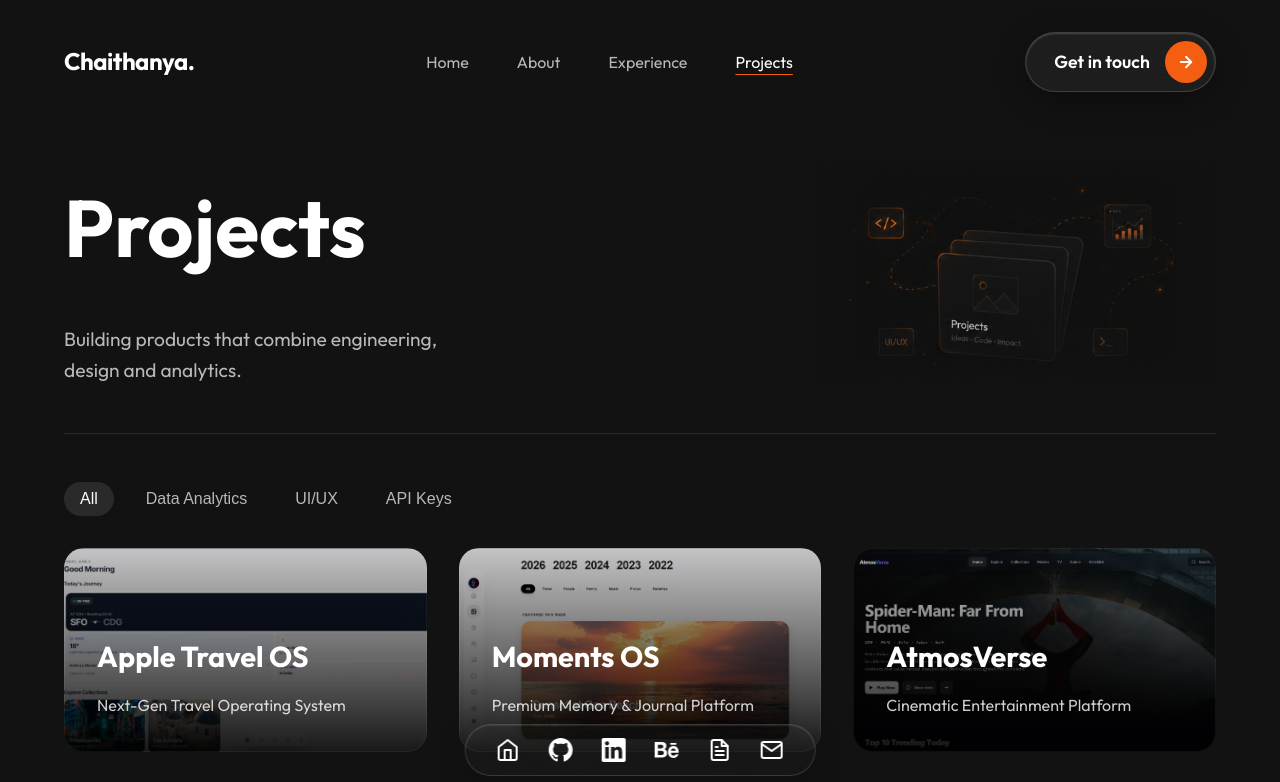
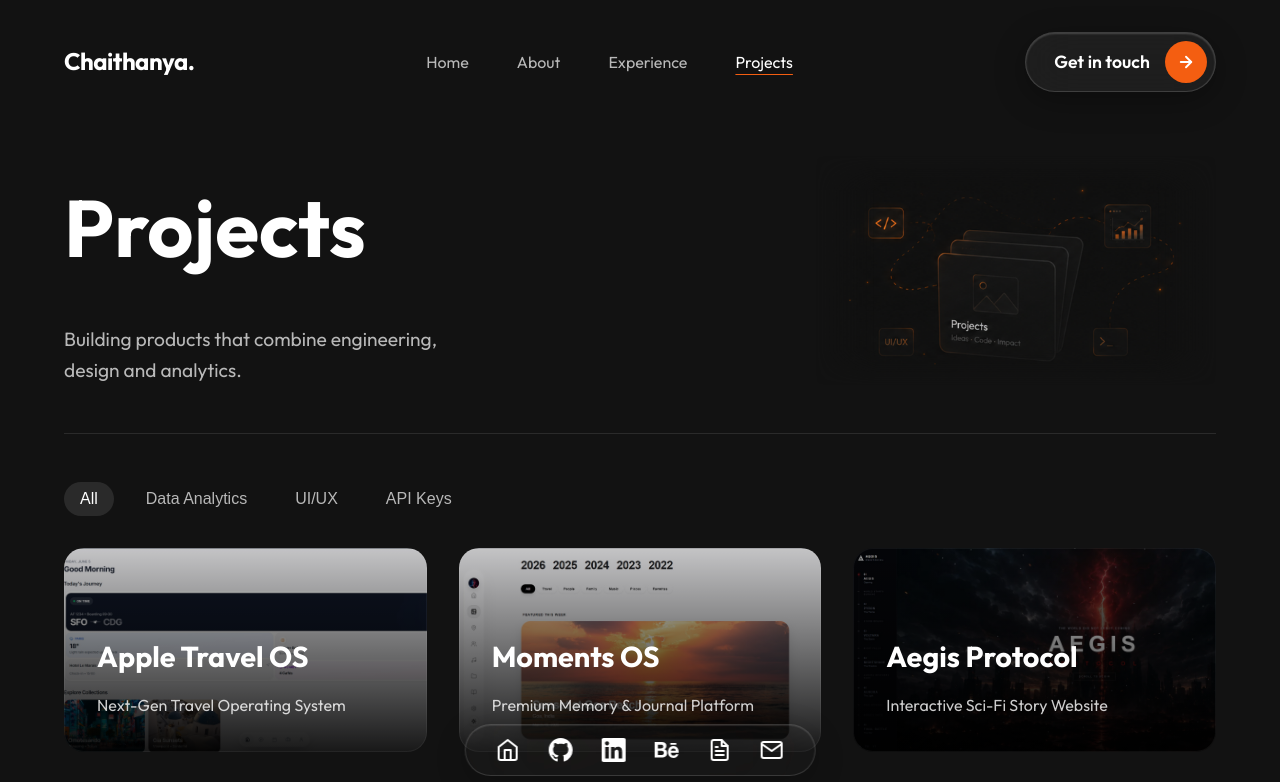
Before and after one commit to architect4182/chaithanya-portfolio, a Next.js app: page /projects in a window 1280 px wide. Shown: the top 782 px of the page. Built offline with nearby package versions, Linux system fonts and the light colour scheme.

Commit message:
feat: implement projects page with filtered gallery and add project assets

```diff
--- a/src/app/projects/page.tsx
+++ b/src/app/projects/page.tsx
@@ -28,6 +28,15 @@
       link: "https://moments-os.vercel.app",
       github: "https://github.com/architect4182/moments-os",
       techStack: "React • Cloudinary • AI Journal"
+    },
+    {
+      title: "Aegis Protocol",
+      category: "Interactive Sci-Fi Story Website",
+      filterCategories: ["UI/UX"],
+      image: "/aegis-protocol.jpg",
+      link: "https://aegis-protocol-omega.vercel.app",
+      github: "https://github.com/architect4182/aegis-protocol",
+      techStack: "JavaScript"
     },
     {
       title: "AtmosVerse",
```
Also changed, not shown: public/aegis-protocol.jpg (added).
